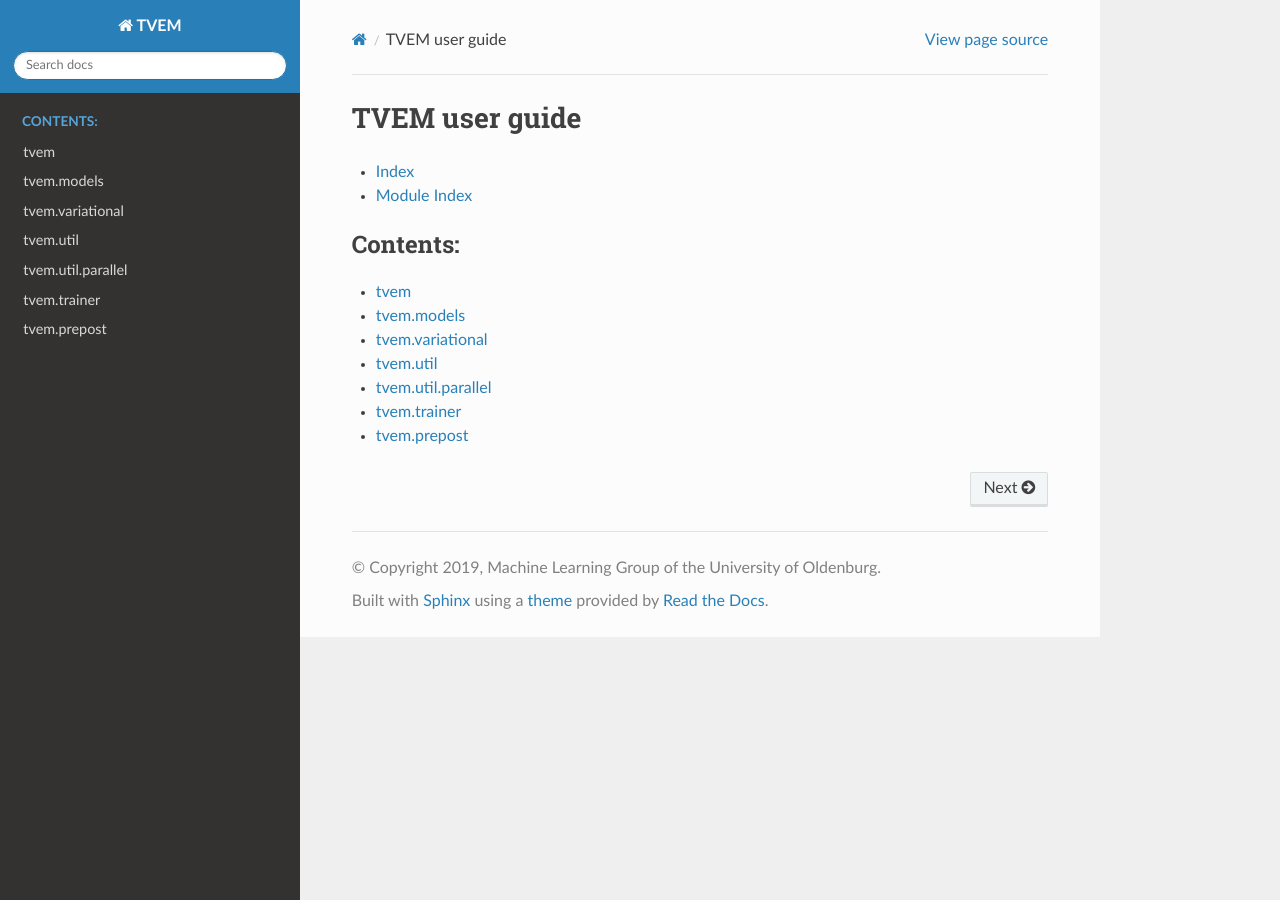
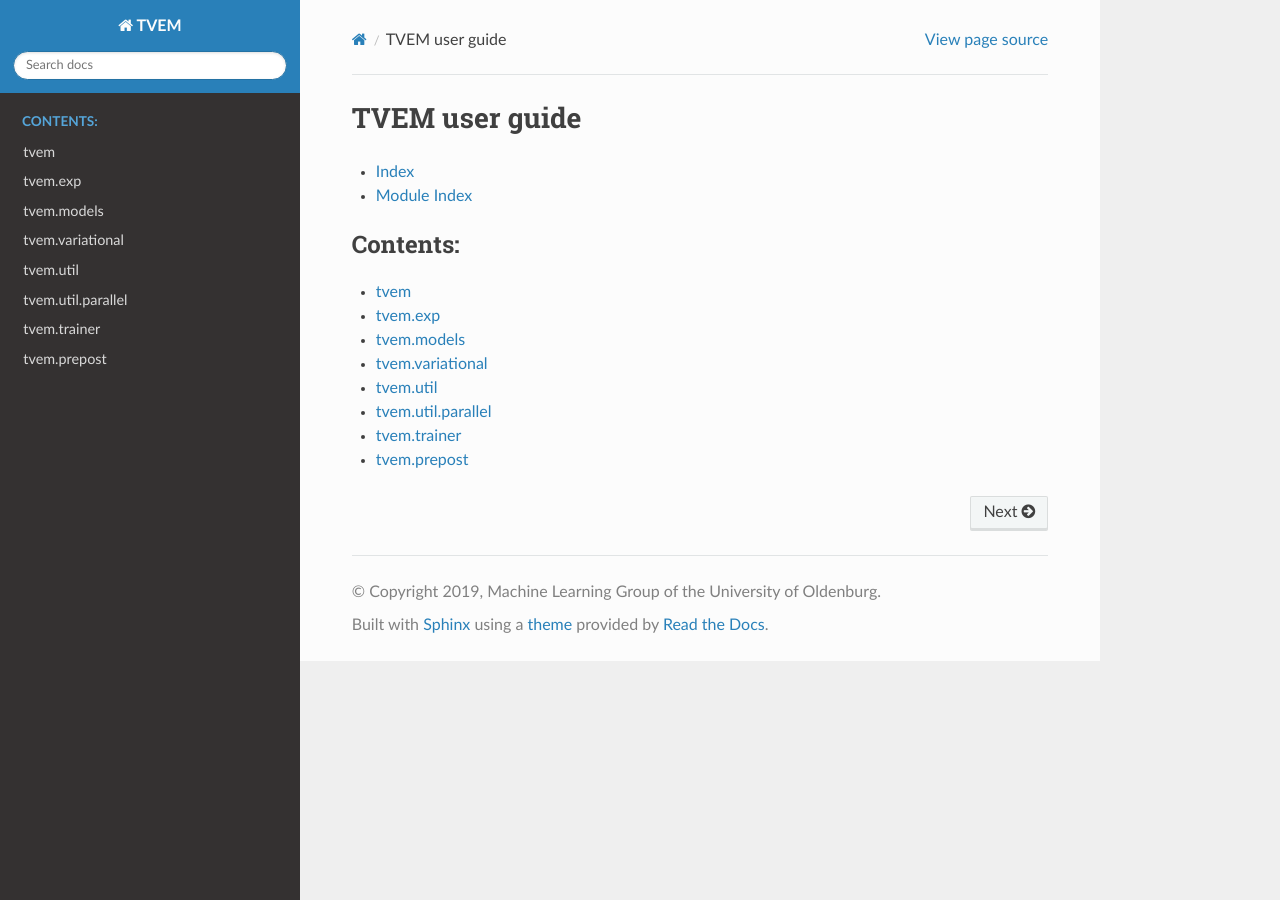
Before and after one commit to tvlearn/tvo, a Sphinx documentation site: the page built from docs/index.rst, in a window 1280 px wide. Built offline with Sphinx 7.4.7 and the Read the Docs theme 2.0.0, drawn with Linux system fonts in a browser that asks for light colours.

Commit message:
Add tvem.exp module to documentation

```diff
--- a/docs/index.rst
+++ b/docs/index.rst
@@ -8,6 +8,7 @@ TVEM user guide
    :caption: Contents:
 
    tvem
+   tvem.exp
    tvem.models
    tvem.variational
    tvem.util
--- /dev/null
+++ b/docs/tvem.exp.rst
@@ -0,0 +1,5 @@
+tvem.exp
+========
+
+.. automodule:: tvem.exp
+   :members:
```
